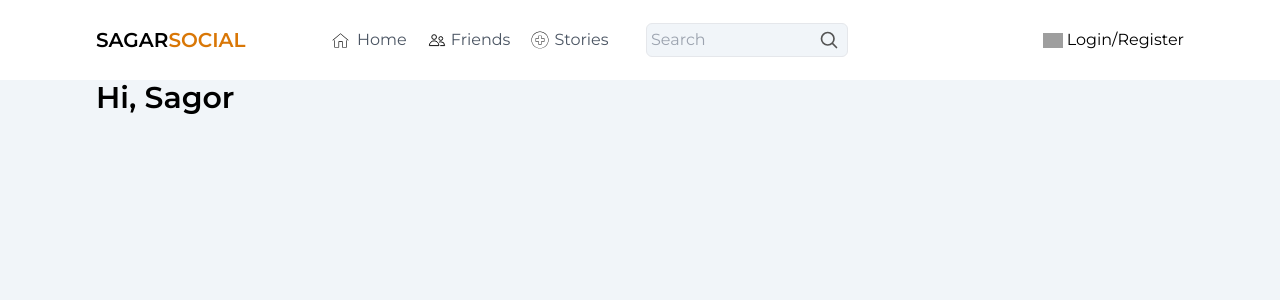
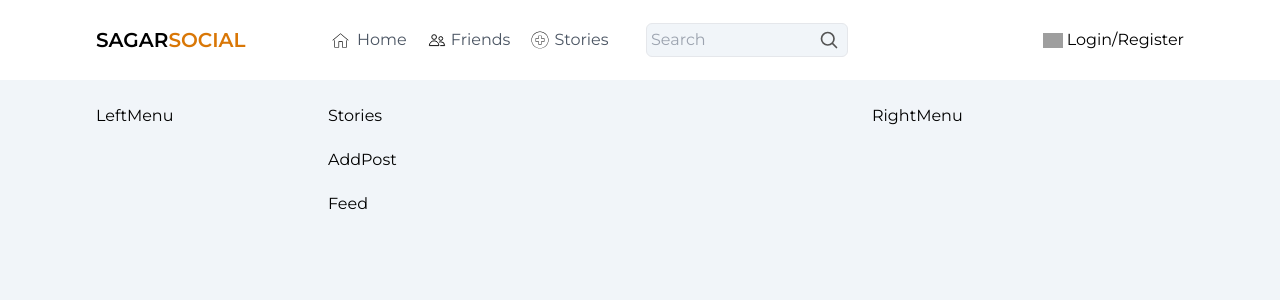
Before and after one commit to robiulsagor/nextjs-social-app, a Next.js app: page / in a window 1280 px wide. Shown: the top 300 px of the page. Built offline with nearby package versions, Linux system fonts and the light colour scheme; no server answers; grey boxes are pictures that could not be loaded.

Commit message:
homepage boiler plate made

```diff
--- a/app/page.tsx
+++ b/app/page.tsx
@@ -1,7 +1,25 @@
+import AddPost from "../components/AddPost";
+import Feed from "../components/Feed";
+import LeftMenu from "../components/LeftMenu";
+import RightMenu from "../components/RightMenu";
+import Stories from "../components/Stories";
+
 export default function Home() {
   return (
-    <div className="">
-      <h2 className="text-3xl font-bold">Hi, Sagor</h2>
+    <div className="flex gap-6 pt-6">
+      <div className="hidden xl:block w-[20%] ">
+        <LeftMenu />
+      </div>
+      <div className="w-full lg:w-[70%] xl:w-[50%] ">
+        <div className="flex flex-col gap-5">
+          <Stories />
+          <AddPost />
+          <Feed />
+        </div>
+      </div>
+      <div className="hidden lg:block w-[30%] ">
+        <RightMenu />
+      </div>
     </div>
   );
 }
--- /dev/null
+++ b/components/AddPost.tsx
@@ -0,0 +1,5 @@
+function AddPost() {
+  return <div>AddPost</div>;
+}
+
+export default AddPost;
--- /dev/null
+++ b/components/Feed.tsx
@@ -0,0 +1,5 @@
+function Feed() {
+  return <div>Feed</div>;
+}
+
+export default Feed;
--- /dev/null
+++ b/components/LeftMenu.tsx
@@ -0,0 +1,5 @@
+function LeftMenu() {
+  return <div>LeftMenu</div>;
+}
+
+export default LeftMenu;
--- /dev/null
+++ b/components/RightMenu.tsx
@@ -0,0 +1,5 @@
+function RightMenu() {
+  return <div>RightMenu</div>;
+}
+
+export default RightMenu;
--- /dev/null
+++ b/components/Stories.tsx
@@ -0,0 +1,5 @@
+function Stories() {
+  return <div>Stories</div>;
+}
+
+export default Stories;
```
